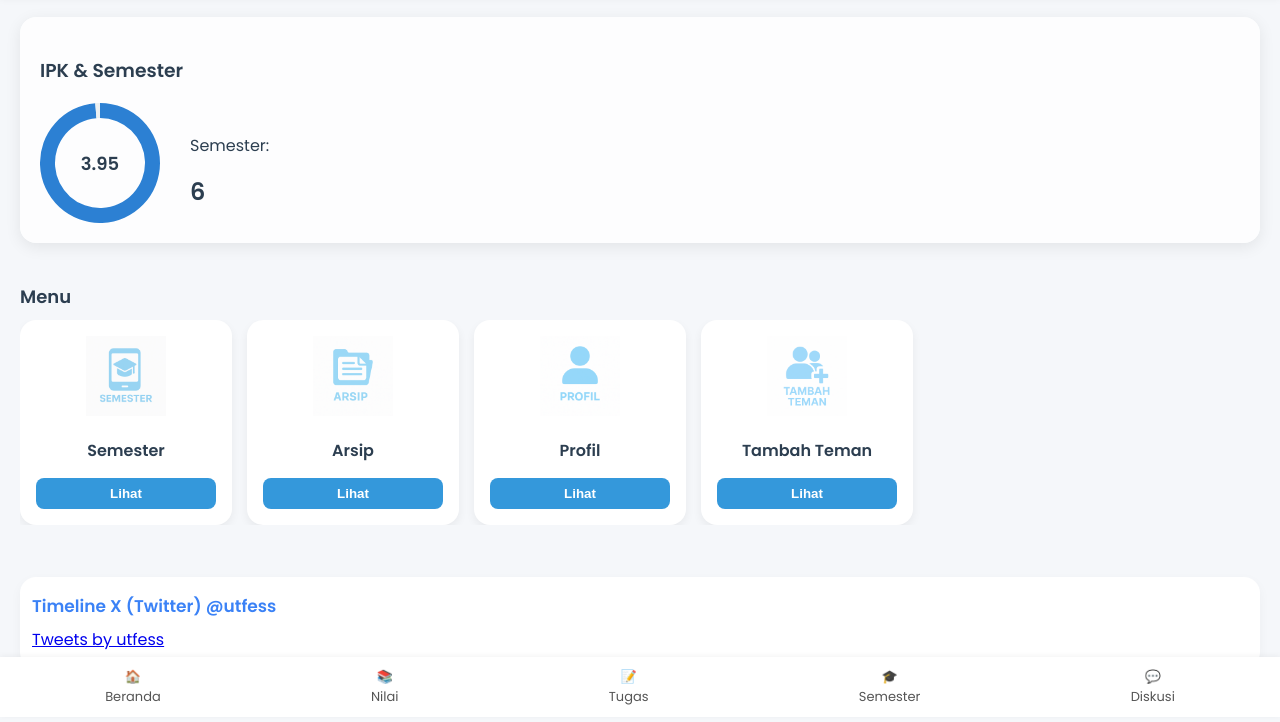
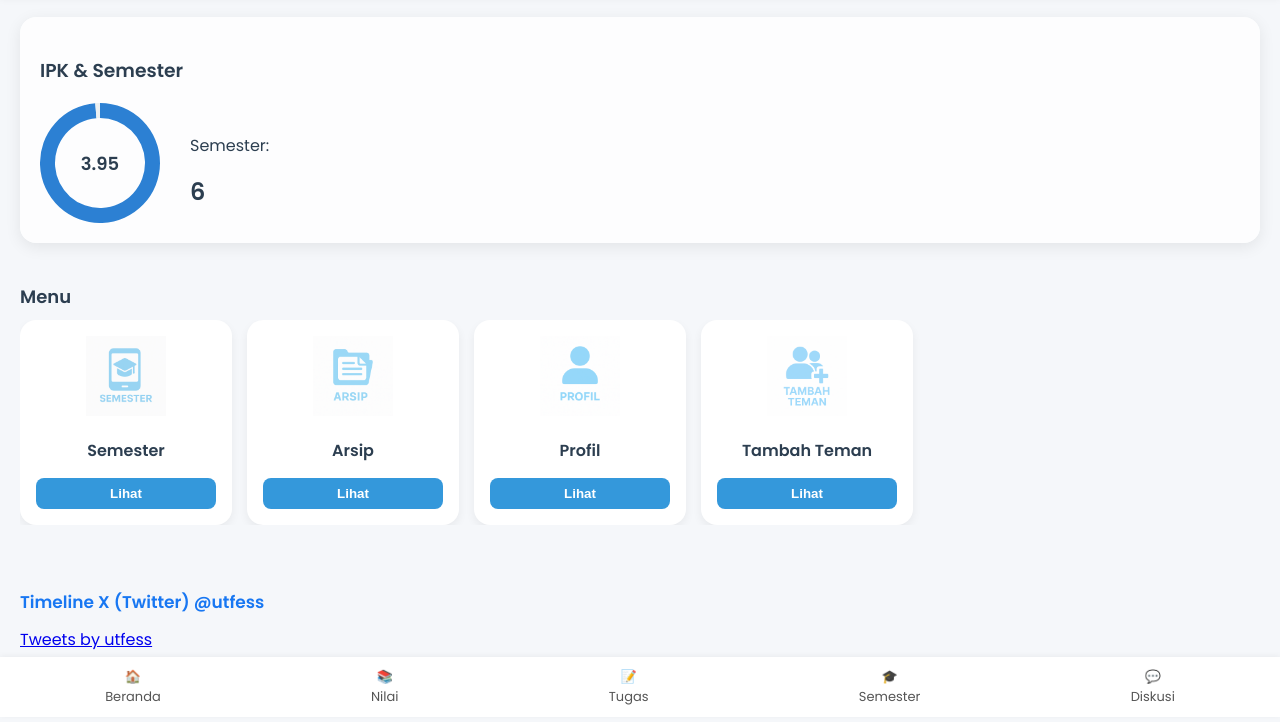
Before and after one commit to Noval92/ediska-frontend, a plain HTML site: page dashboard.html in a window 1280 px wide. Shown: the part 83-805 px from the top of the page. Drawn offline with nearby package versions, Linux system fonts and the light colour scheme.

Commit message:
feat: embed timeline X (Twitter) @utfess di dashboard

```diff
--- a/dashboard.html
+++ b/dashboard.html
@@ -100,20 +100,6 @@
       font-weight: bold;
       cursor: pointer;
     }
-    /* EMBED X TIMELINE */
-    .x-timeline-box {
-      margin: 32px 20px 16px;
-      background: #fff;
-      border-radius: 16px;
-      box-shadow: 0 4px 12px rgba(0,0,0,0.04);
-      padding: 16px 12px;
-    }
-    .x-timeline-title {
-      font-size: 17px;
-      font-weight: 600;
-      color: #3b82f6;
-      margin-bottom: 8px;
-    }
     footer {
       position: fixed;
       bottom: 0;
@@ -129,6 +115,19 @@
       color: #555;
       font-size: 13px;
       text-align: center;
+    }
+
+    /* Tambahan agar embed terlihat rapi */
+    .twitter-section {
+      padding: 24px 20px 10px 20px;
+      margin-top: 20px;
+      margin-bottom: 60px;
+    }
+    .twitter-title {
+      font-size: 17px;
+      font-weight: 600;
+      margin-bottom: 12px;
+      color: #1877f2;
     }
   </style>
 </head>
@@ -184,12 +183,13 @@
     </div>
   </div>
 
-  <!-- ====== EMBED X TIMELINE HERE ====== -->
-  <div class="x-timeline-box">
-    <div class="x-timeline-title">Timeline X (Twitter) @utfess</div>
-    <a class="twitter-timeline" data-height="400" data-theme="light" href="https://twitter.com/utfess?ref_src=twsrc%5Etfw">Tweets by utfess</a>
+  <!-- ==== EMBED TWITTER/X TIMELINE ==== -->
+  <div class="twitter-section">
+    <div class="twitter-title">Timeline X (Twitter) @utfess</div>
+    <a class="twitter-timeline" data-height="400" href="https://twitter.com/utfess?ref_src=twsrc%5Etfw">Tweets by utfess</a>
   </div>
   <script async src="https://platform.twitter.com/widgets.js" charset="utf-8"></script>
+  <!-- ==== END EMBED ==== -->
 
   <footer>
     <a href="dashboard.html">🏠<br>Beranda</a>
```
